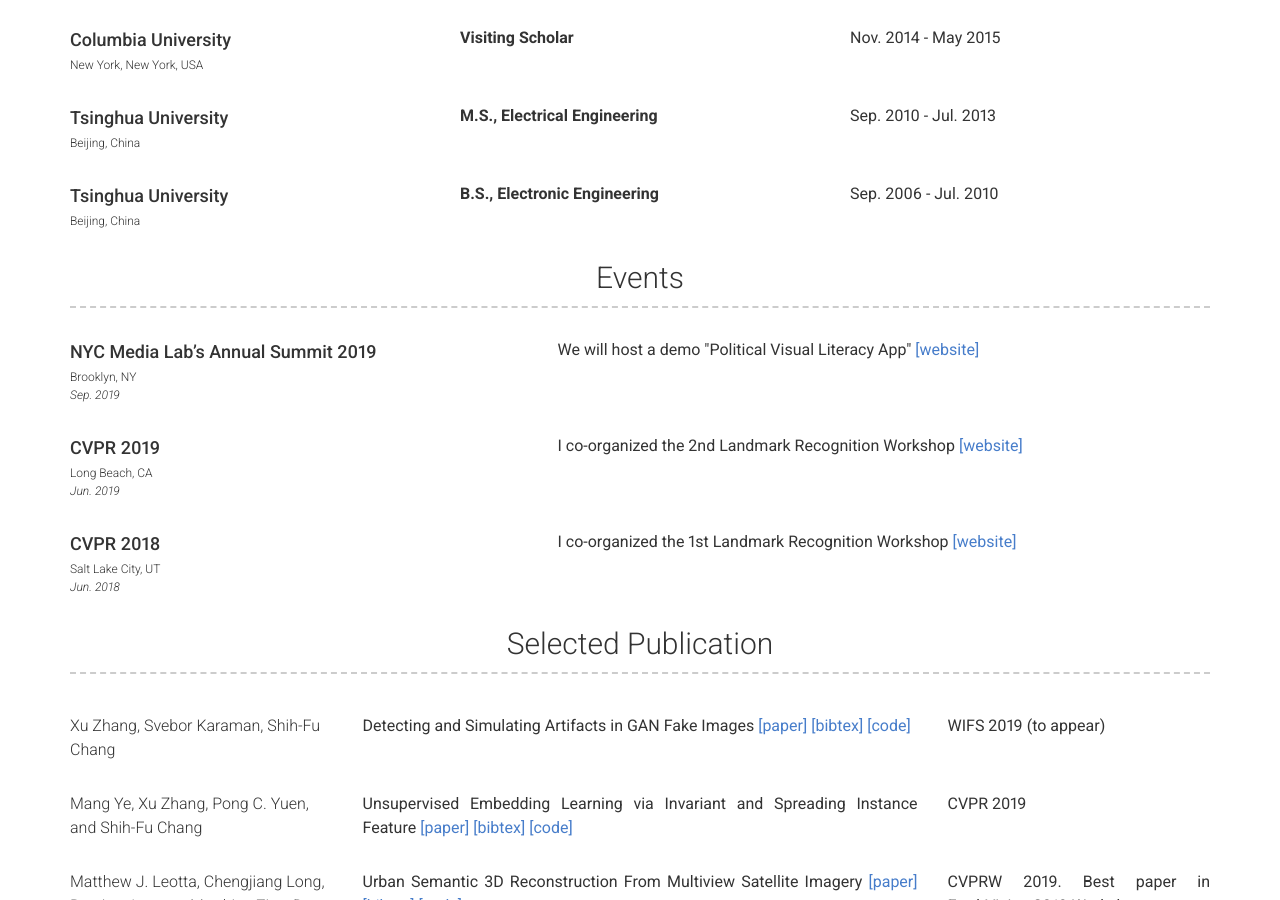
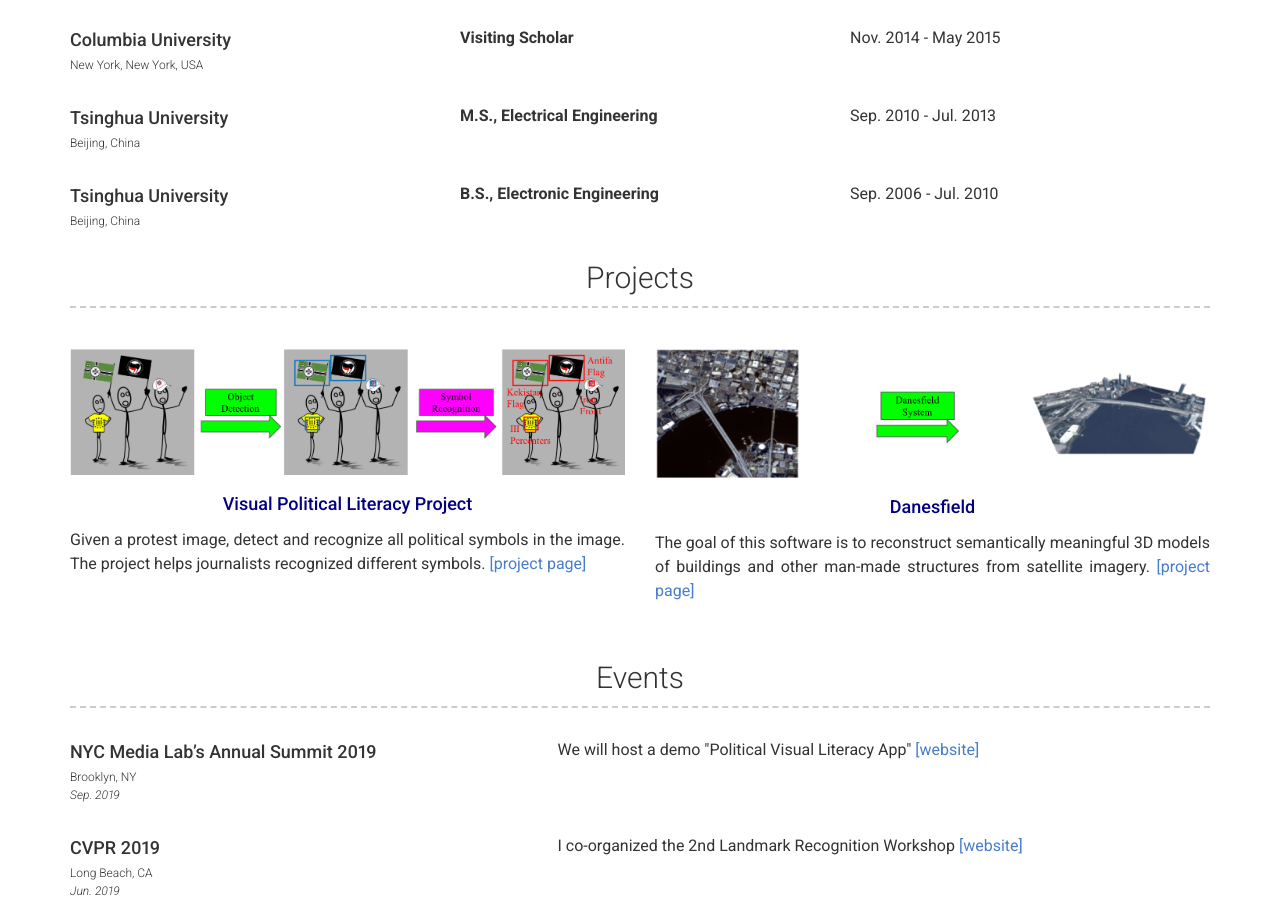
Before and after one commit to xu-zhang-1987/xu-zhang-1987.github.io, a Jekyll site: the page built from index.md, in a window 1280 px wide and 900 px high, scrolled down 1244 px. Built offline with Jekyll 4.4.1, drawn with Linux system fonts in a browser that asks for light colours.

Commit message:
add info

```diff
--- a/_data/projects.yml
+++ b/_data/projects.yml
@@ -1,9 +1,11 @@
-# Project template
-#- layout: top-middle
-#  name: Project name
-#  link: Link to project (eg. sproogen.github.io/modern-resume-theme)(optional)
-#  github: Github page for project (eg. sproogen/modern-resume-theme)(optional)
-#  quote: >
-#    Short overview of the project (optional)
-#  description: | # this will include new lines to allow paragraphs
-#    Description about the work on/with the project
+- name: Visual Political Literacy Project
+  i18n: Recognition
+  img: images/PVL.png
+  desc: Given a protest image, detect and recognize all political symbols in the image. The project helps journalists recognized different symbols.
+  url: https://www.kaggle.com/c/landmark-recognition-2019
+
+- name: Danesfield
+  i18n: Retrieval
+  img: images/Danesfield.png
+  desc: The goal of this software is to reconstruct semantically meaningful 3D models of buildings and other man-made structures from satellite imagery.
+  url: https://www.kaggle.com/c/landmark-retrieval-2019
--- a/_includes/projects.html
+++ b/_includes/projects.html
@@ -1,6 +1,19 @@
-<div class="container projects-container">
-  <h3>{{ site.projects_title | default: "Projects" }}</h3>
-  {% for project in site.data.projects %}
-    {% include {{ project.layout | default: 'left' | append: ".html" }} item=project %}
-  {% endfor %}
+<div class="container" id="i18_projects">
+    <h3>{{ site.education_title | default: "Projects" }}</h3>
+    <div class="row">
+        {% for project in site.data.projects %}
+            {% assign loopindex = forloop.index | modulo: 2 %}
+            <div class="col-sm-6">
+               <div>
+                  <img src="{{ project.img | prepend: site.baseurl }}" class="img-small" alt="">
+                  <h5><p style="font-size:18px;text-align:center;margin-top:1.0em;color:navy"><span>{{ project.name }}</span></p></h5>
+                  <p>
+                      <span class="navy">{{ project.desc }}</span>
+                      <span class="navy"> <a href="{{project.url}}">[project page]</a></span>
+                  </p>
+              </div>
+            </div>
+      {% endfor %}
+    </div>
 </div>
+<br>
```
Also changed, not shown: Gemfile.lock, images/Danesfield.png (added), images/PVL.png (added), 3 other files.
